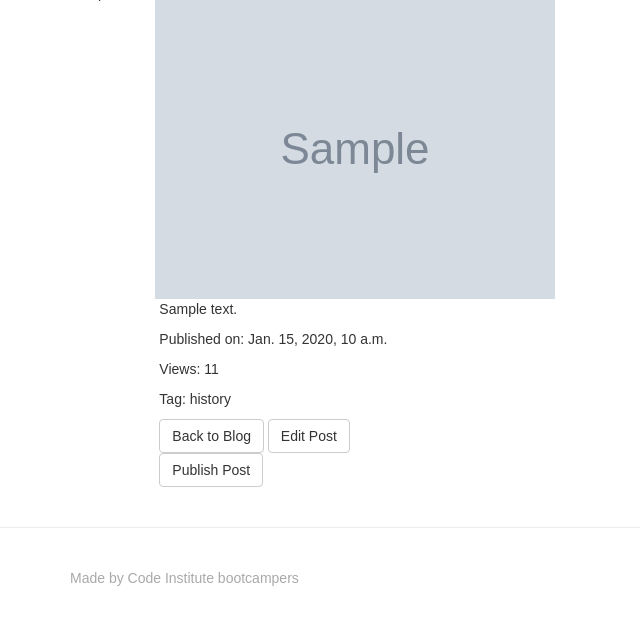
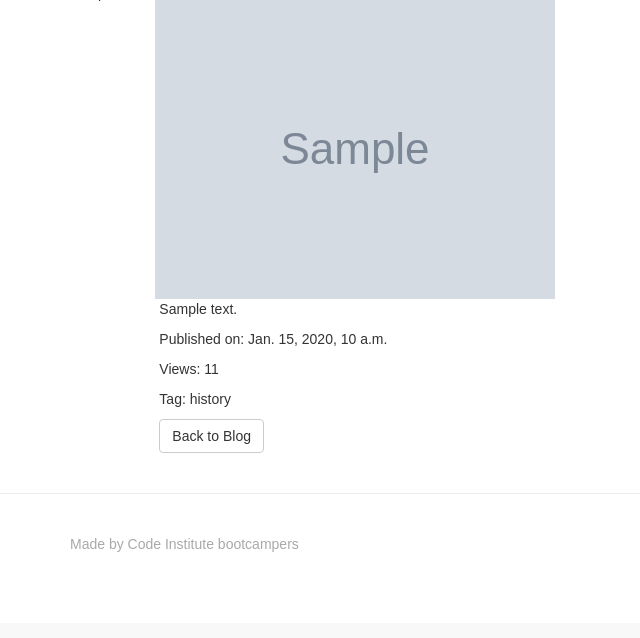
Before and after one commit to k8s-88/closet_k, a Django app: page /posts/1/ in a window 1280 px wide. Shown: the part 177-815 px from the top of the page, without its empty margins (0-640 px from the left). After the commit the page ends 729 px from the top, so only its background shows below. Run offline with Django 3.2, Linux system fonts and the light colour scheme; a user stored in the database is signed in; tables that the repository leaves empty hold one stand-in row (values such as "Sample post"); grey boxes marked "Sample" are stand-in pictures; some libraries are stand-ins or nearby versions.

Commit message:
blog app issue fixed

```diff
--- a/blog/admin.py
+++ b/blog/admin.py
@@ -1,5 +1,6 @@
 from django.contrib import admin
-from .models import Post
+from .models import Post, Comment
 
 admin.site.register(Post)
+admin.site.register(Comment)
 # Register your models here.
--- a/blog/models.py
+++ b/blog/models.py
@@ -20,6 +20,16 @@ class Post(models.Model):
     views = models.IntegerField(default=0)
     image = models.ImageField(upload_to="images", null=True, blank=True)
 
+    def __str__(self):
+        return self.title
+
+
+class Comment(models.Model):
+    title = models.CharField(max_length=200)
+    content = models.TextField()
+    created_date = models.DateTimeField(auto_now_add=True)
+    author = models.ForeignKey(User, related_name='comments', null=False, default=1, on_delete=models.SET_DEFAULT)
+    post = models.ForeignKey(Post, related_name='comments', null=False, on_delete=models.CASCADE)
 
     def __str__(self):
         return self.title
--- a/blog/templates/blog/read_post.html
+++ b/blog/templates/blog/read_post.html
@@ -33,15 +33,9 @@
                     <p><span class="boldtext">Views:</span> {{ post.views }}</p>
                     <p><span class="boldtext">Tag:</span> history</p>
 
-                    <a href="{% url 'index' %}" class="btn btn-default">Back to Blog</a>
+                    <a href="{% url 'blog_posts' %}" class="btn btn-default">Back to Blog</a>
 
-                    {% if can_edit %}
-                    <a href="{% url 'edit_post' post.id %}" class="btn btn-default">Edit Post</a>
-                    {% endif %}
 
-                    {% if perms.blog.can_publish %}
-                    <a href="#" class="btn btn-default">Publish Post</a>
-                    {% endif %}
 
                 </div>
             </div>
--- a/blog/views.py
+++ b/blog/views.py
@@ -2,25 +2,17 @@ from django.shortcuts import render, redirect, reverse, get_object_or_404, HttpR
 from django.contrib.auth.decorators import login_required
 from django.utils import timezone
 from .models import Post
-from .forms import PostForm
 from django.contrib.auth.decorators import permission_required
 
 def is_in_group(user, group_name):
     return user.groups.filter(name=group_name).exists()
 
 
-def user_can_edit_post(request, post):
-    wrote_the_post = post.author == request.user
-    is_editor = is_in_group(request.user, 'editors')
-    superuser = request.user.is_superuser
-    return wrote_the_post or superuser or is_editor
+# Create your views here.
+def blog_posts(request):
+    posts = Post.objects.filter(published_date__lte = timezone.now())
+    return render(request, "blog/blog_posts.html", {'posts': posts})
 
-
-
-# Create your views here.
-def get_index(request):
-    posts = Post.objects.filter(published_date__lte = timezone.now())
-    return render(request, "blog/index.html", {'posts': posts})
 
 
 def read_post(request, id):
@@ -28,51 +20,19 @@ def read_post(request, id):
     post.views += 1
     post.save()
 
-    can_edit = user_can_edit_post(request, post)
 
     return render(request, "blog/read_post.html",
         {
             'post': post,
-            'can_edit': can_edit
-        })
+                  })
 
 
-@login_required
-def write_post(request):
-    if request.method=="POST":
-        form = PostForm(request.POST, request.FILES)
-        post = form.save(commit=False)
-        post.author = request.user
-        post.save()
-        return redirect(read_post, post.id)
-    else:
-        form = PostForm()
-        return render(request, "blog/post_form.html", {'form': form})
-
-
-
-def edit_post(request, id):
-    post = get_object_or_404(Post, pk=id)
-    if request.method=="POST":
-        form = PostForm(request.POST, request.FILES, instance=post)
-        form.save()
-        return redirect(read_post, id)
-    else:
-        form = PostForm(instance=post)
-        return render(request, "blog/post_form.html", {'form': form})
-
-
-
-@permission_required('blog.can_publish')
-def get_unpublished_posts(request):
-    posts = Post.objects.filter(published_date__gte = timezone.now())
-    return render(request, "blog/index.html", {'posts': posts})
-
-
-
-@permission_required('blog.can_publish')
-def publish_post(request, id):
-    post = get_object_or_404(Post, pk=id)
-    post.published_date = timezone.now()
-    post.save()
-    return redirect(read_post, post.id)
+# def comment(request):
+#     if request.method=="POST":
+#         form = request.POST
+#         comment = form.save(commit=False)
+#         comment.author = request.user
+#         comment.save()
+#         return redirect(read_post, post.id)
+#     else:
+#         return render(request, "blog/post_form.html", {'form': form})
--- a/closet_k/settings/base.py
+++ b/closet_k/settings/base.py
@@ -45,6 +45,7 @@ INSTALLED_APPS = [
     'cart',
     'checkout',
     'blog',
+    'search',
 ]
 
 MIDDLEWARE = [
--- a/closet_k/urls.py
+++ b/closet_k/urls.py
@@ -22,10 +22,7 @@ from checkout.views import checkout, submit_payment
 from django.views.static import serve
 from django.conf import settings
 from search.views import do_search
-from blog.views import get_index, read_post, write_post, publish_post, get_unpublished_posts
-
-
-
+from blog.views import blog_posts, read_post
 
 
 urlpatterns = [
@@ -43,15 +40,9 @@ urlpatterns = [
     path('cart/checkout/', checkout, name='checkout'),
     path('checkout/pay/', submit_payment, name='submit_payment'),
     path('search/', do_search, name="search"),
-
-
-
-    path('blog/', get_index, name='index'),
-    path('posts/write/', write_post, name='write_post'),
+    path('media/<path:path>', serve, {'document_root': settings.MEDIA_ROOT}),
+    path('blog/posts', blog_posts, name='blog_posts'),
     path('posts/<int:id>/', read_post, name='read_post'),
-    path('posts/<int:id>/publish/', publish_post, name='edit_post'),
-    path('media/<path:path>', serve, {'document_root': settings.MEDIA_ROOT}),
-
 
 
 
--- a/search/views.py
+++ b/search/views.py
@@ -4,5 +4,5 @@ from products.models import Product
 # Create your views here.
 
 def do_search(request):
-    products = Products.objects.filter(name_icontains=request.GET['q'])
-    return render(request, "products.html", {"products": products})
+    products = Product.objects.filter(name__icontains=request.GET['q'])
+    return render(request, "products/product_list.html", {"products": products})
--- a/templates/base.html
+++ b/templates/base.html
@@ -43,7 +43,7 @@
                     </li>
                     <li><a href="{% url 'products' %}?category=2"> Women</a></li>
                     <li><a href="{% url 'products' %}?category=1"> Men</a></li>
-                    <li><a href="{% url 'index' %}"> Blog </a></li>
+                    <li><a href="{% url 'blog_posts' %}"> Blog </a></li>
 
                     {% if user.is_authenticated %}
                     <li><a href="{% url 'profile' %}"><i class="fa fa-user"></i> Profile</a></li>
```
Also changed, not shown: blog/forms.py (+6 -6 lines), blog/migrations/0002_comment.py (added), blog/templates/blog/blog_posts.html (renamed from blog/templates/blog/index.html), media/images/action-air-balance-345415_7nfiI7c.jpg (added), media/images/active-activity-blur-1166868.jpg (added), 1 other file.
